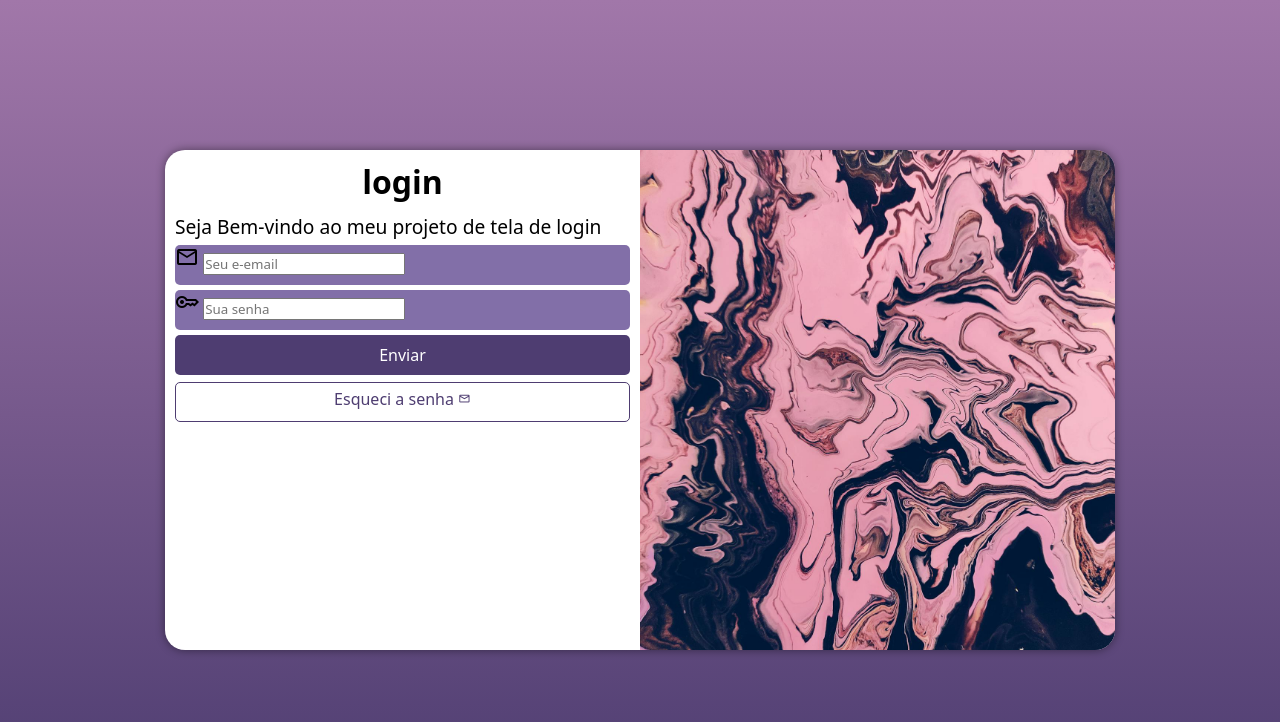
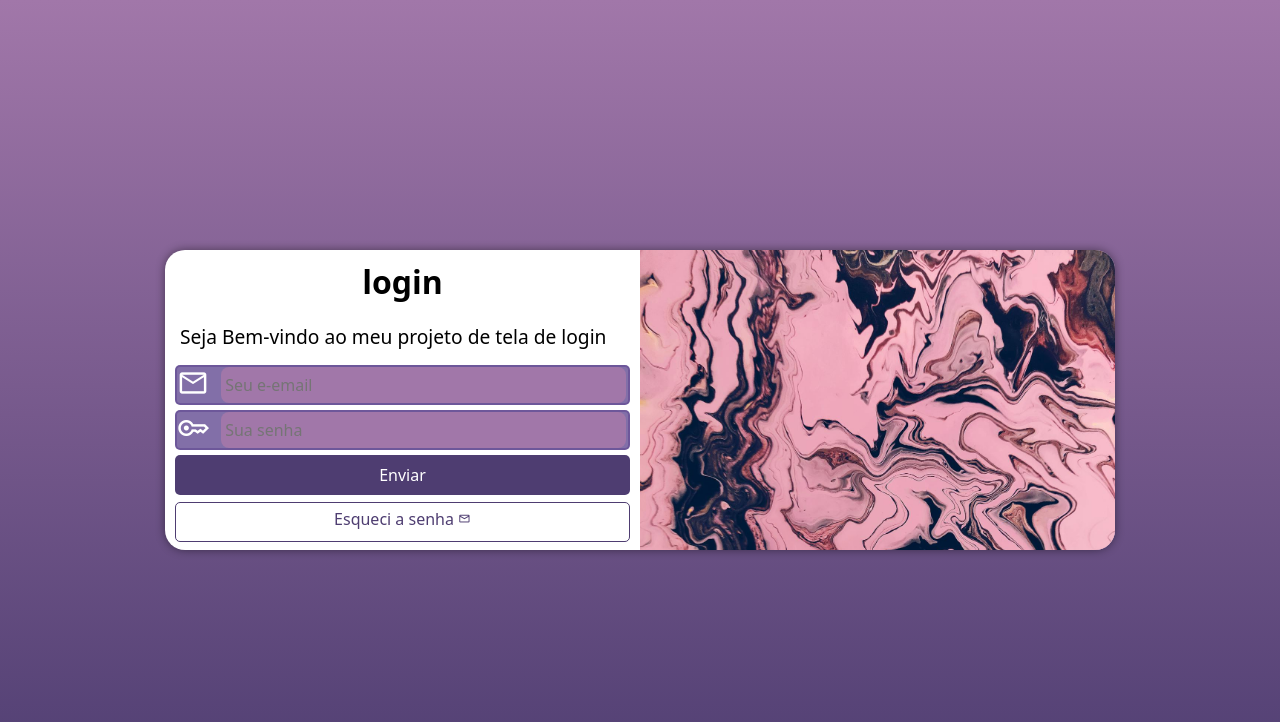
Before and after one commit to Jonasoliveiracode/projeto-login, a plain HTML site: page index.html in a window 1280 px wide. Drawn offline with nearby package versions, Linux system fonts and the light colour scheme.

Commit message:
Att desafio finalizado tela de login

```diff
--- a/estilos/media-query.css
+++ b/estilos/media-query.css
@@ -3,6 +3,7 @@
 @media screen and (min-width: 768px) and (max-width: 992px){
     section#login {
         width: 80%;
+        height: 300px;
     }
 
     body{
@@ -20,6 +21,12 @@
         width: 70%;
     }
 
+    div#formulario > p{
+        font-size: 1.3em;
+        padding: 10px 5px;
+    }
+
+
 
 }
 
@@ -32,6 +39,7 @@
     }
     section#login{
         width: 950px;
+        height: 300px;
     }
 
     section#login > div#imagem {
@@ -49,5 +57,6 @@
     }
     div#formulario > p {
     font-size: 1.2em;
+    padding: 10px 5px
 }
 }
--- a/estilos/style.css
+++ b/estilos/style.css
@@ -60,7 +60,8 @@ div#formulario > h1{
 }
 
 div#formulario > p {
-    font-size: 0.8em;
+    font-size: 0.9em;
+    padding: 5px 5px;
 }
 
 form > input[type=submit]{
@@ -82,6 +83,7 @@ form > input[type=submit]:hover {
 form > div.campo{
     background-color:  #6a5397d5;
     width: 100%;
+    border: 2px solid #6a5397d5;
     display: block;
     height: 40px;
     border-radius: 5px;
@@ -91,6 +93,31 @@ form > div.campo{
 
 div.campo > label {
     display: none;
+}
+
+div.campo > span{
+    font-size: 2em;
+    color: white;
+    width: 40px;
+}
+
+div.campo > input{
+    background-color:  #A177A9;
+    border: none;
+    color: rgb(0, 0, 0);
+    font-size: 1em;
+    width: calc(100% - 46px);
+    height: 100%;
+    border: 0px;
+    border-radius: 8px;
+    padding: 4px;
+    transform: translateY(-8px);
+
+}
+
+div.campo > input:focus-within{
+    background-color: white;
+    border: none;
 }
 
 form > a.botao{
```
